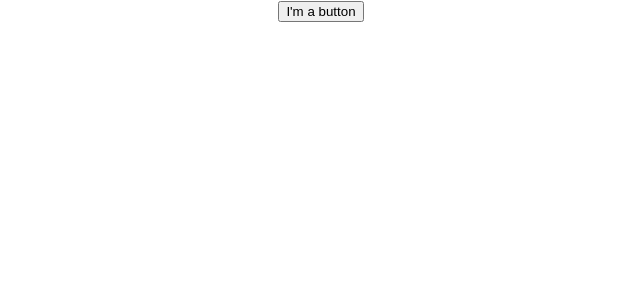
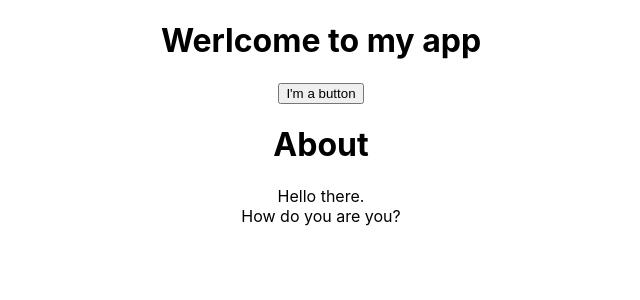
Before and after one commit to TKabakov/React, a React (Create React App) app in the folder quick-start/: page / in a window 1280 px wide. Shown: the top 300 px of the page, without its empty margins (319-959 px from the left). Built offline with nearby package versions, Linux system fonts and the light colour scheme.

Commit message:
Creating AboutPage component with br closing tag

```diff
--- a/quick-start/src/App.js
+++ b/quick-start/src/App.js
@@ -1,10 +1,13 @@
 import './App.css';
+import AboutPage from './components/AboutPage';
 import MyButton from './components/MyButton';
 
 function App() {
   return (
     <div className="App">
+      <h1>Werlcome to my app</h1>
       <MyButton />
+      <AboutPage />
     </div>
   );
 }
--- /dev/null
+++ b/quick-start/src/components/AboutPage.js
@@ -0,0 +1,12 @@
+import React from 'react'
+
+function AboutPage() {
+  return (
+    <div>
+      <h1>About</h1>
+      <p>Hello there. <br /> How do you are you?</p>
+    </div>
+  )
+}
+
+export default AboutPage
```
